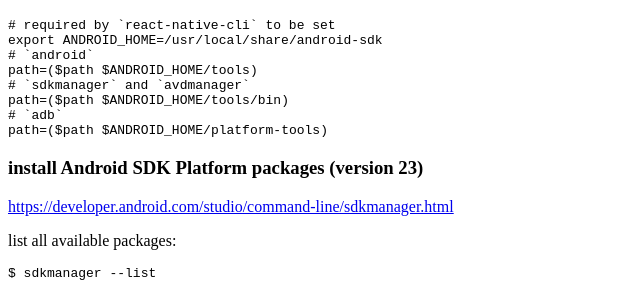
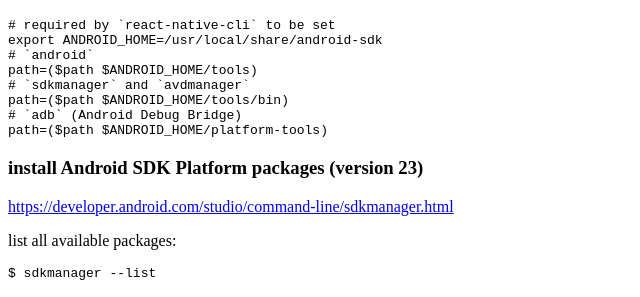
Before and after one commit to tap349/tap349.github.io, a Jekyll site: the page built from _posts/2017-05-24-react-native-android.md, in a window 1280 px wide and 900 px high, scrolled down 1107 px. Shown: the part 152-449 px from the top of the window, without its empty margins (0-640 px from the left). Built offline with Jekyll 4.4.1, drawn with Linux system fonts in a browser that asks for light colours.

Commit message:
update 2017-06-06_13:11:46

````diff
--- a/_posts/2017-05-24-react-native-android.md
+++ b/_posts/2017-05-24-react-native-android.md
@@ -42,7 +42,7 @@
 path=($path $ANDROID_HOME/tools)
 # `sdkmanager` and `avdmanager`
 path=($path $ANDROID_HOME/tools/bin)
-# `adb`
+# `adb` (Android Debug Bridge)
 path=($path $ANDROID_HOME/platform-tools)
 ```
 
````
